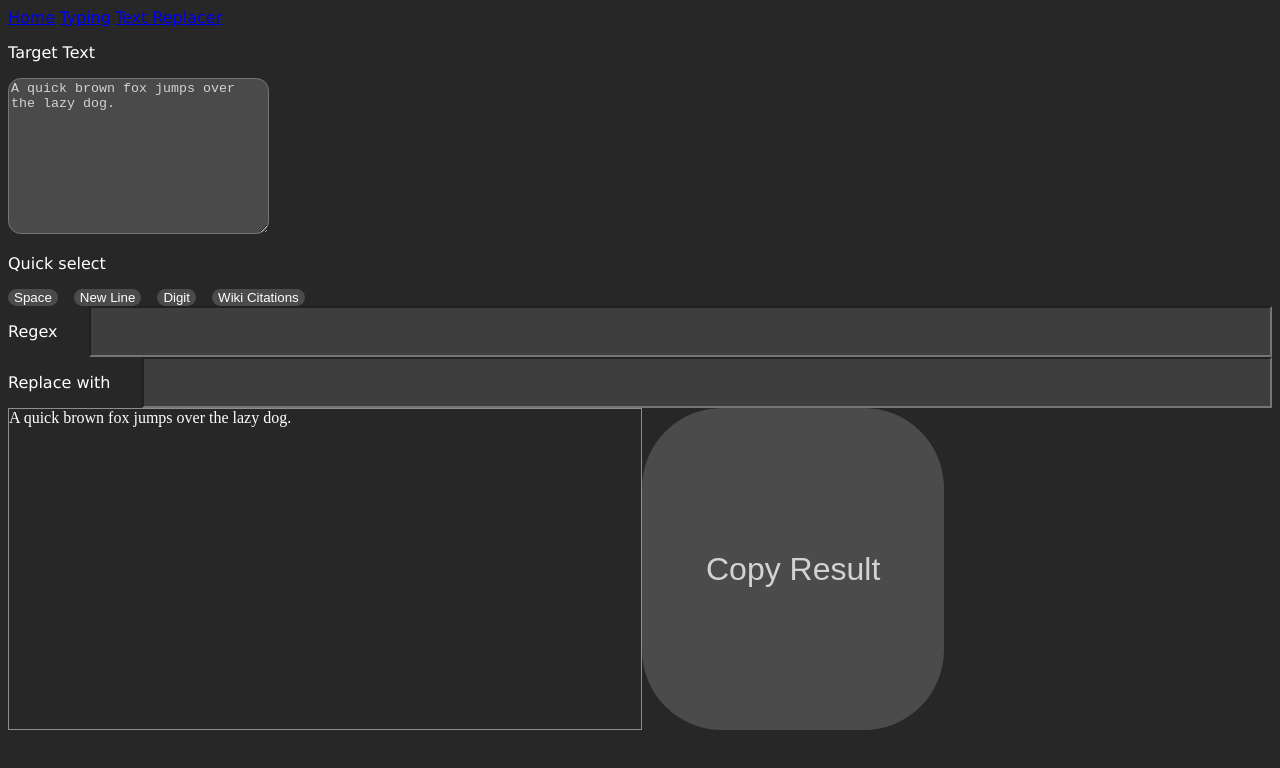
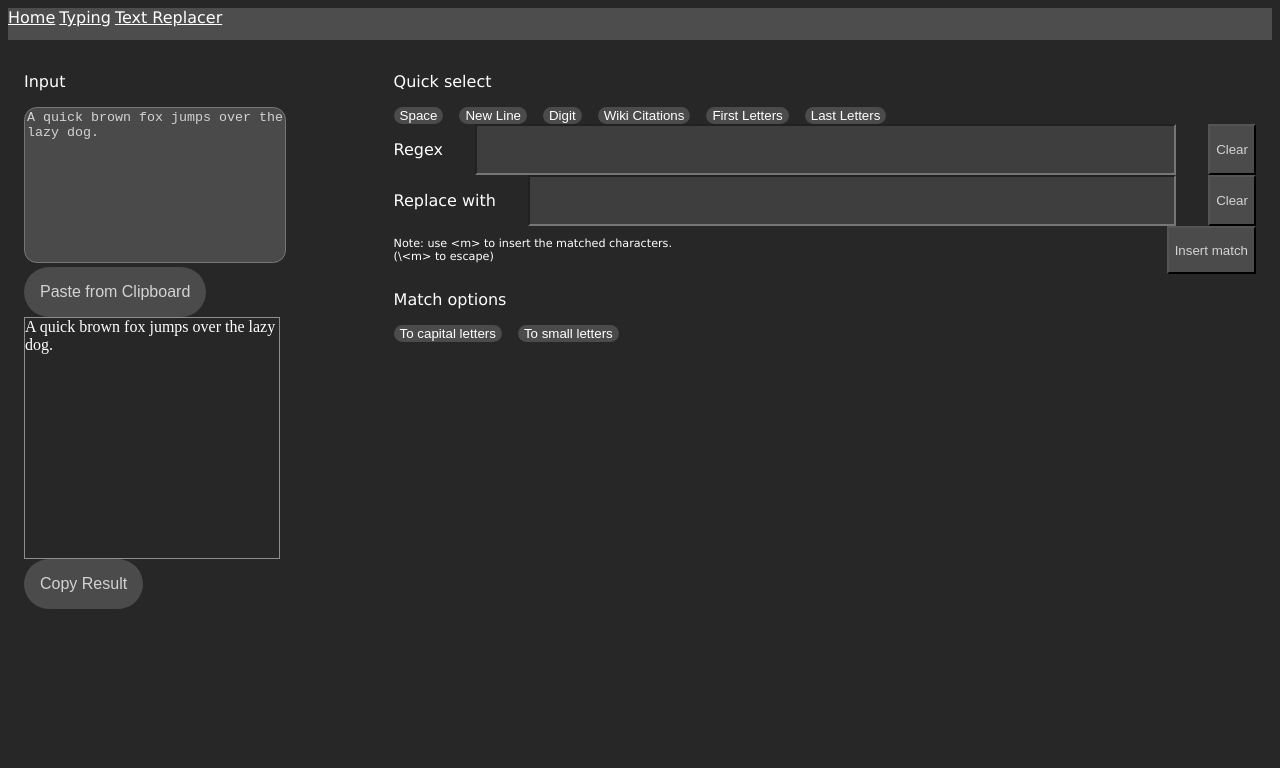
Before and after one commit to Shromeone/ShromeWeb, a SvelteKit app: page /text-replacer in a window 1280 px wide. Shown: the top 768 px of the page. Built offline with nearby package versions, Linux system fonts and the light colour scheme.

Commit message:
Text Replacer v2

```diff
--- a/src/app.css
+++ b/src/app.css
@@ -13,6 +13,7 @@ textarea {
     background-color: rgb(74, 74, 74);
     border-radius: .8rem;
     color: lightgray;
+    resize: none;
 }
 
 input {
--- a/src/routes/+layout.svelte
+++ b/src/routes/+layout.svelte
@@ -13,7 +13,13 @@
 <slot />
 
 <style>
+  nav {
+    width: 100%;
+    height: 2rem;
+    background-color: rgb(77, 77, 77);
+  }
   a {
     font-family: Verdana;
+    color: white;
   }
 </style>
--- a/src/routes/text-replacer/+page.svelte
+++ b/src/routes/text-replacer/+page.svelte
@@ -4,8 +4,11 @@
   import Checkbox from "./Checkbox.svelte";
   import { onMount } from "svelte";
   import { quickSelectOptions } from "./quick-select";
-  let quickRegex = "";
+  import { matchOptions } from "./match-options";
+
   let quickRegexList = [];
+  let matchOptionsList = [];
+
   let regexInput;
   let regexCmd = "";
   let result = "";
@@ -15,87 +18,178 @@
   onMount(() => {
     updateResult();
   });
+
+  function replaceFunc(match) {
+    let matchWithOptions = match;
+
+    for (let func of matchOptionsList) {
+      matchWithOptions = func(matchWithOptions);
+      matchWithOptions;
+    }
+
+    let newStr = replacer.replace(/(?<!\\)<m>/g, matchWithOptions);
+    newStr = newStr.replace(/\\<m>/, "<m>");
+
+    return newStr;
+  }
   function updateResult() {
     try {
-      result = textToReplace.replace(new RegExp(regexCmd, "g"), replacer);
+      result = textToReplace.replace(new RegExp(regexCmd, "g"), replaceFunc);
       regexInput.setError(false);
-    } catch {
+    } catch (err) {
+      console.log(err.message);
       regexError();
     }
   }
 
   function regexError() {
+    if (!regexInput) return;
     regexInput.setError(true);
   }
 
   function setRegexToQuick() {
     regexCmd = quickRegexList.join("|");
-    updateResult();
   }
 
   function quickRegexChange(val = "", add = true) {
     if (add) {
-      quickRegexList.push(val);
+      if (!quickRegexList.includes(val)) quickRegexList.push(val);
     } else {
+      if (quickRegexList.includes(val))
         quickRegexList.splice(quickRegexList.indexOf(val), 1);
     }
-    console.log(quickRegexList);
     setRegexToQuick();
   }
 
-  function handleCheckboxClick(e) {
-    quickRegexChange(e.detail.regex, e.detail.checked);
+  function insertMatch() {
+    replacer += "<m>";
+  }
+
+  function matchOptionChange(val = () => "", add = true) {
+    if (add) {
+      matchOptionsList.push(val);
+    } else {
+      matchOptionsList.splice(matchOptionsList.indexOf(val), 1);
+    }
+    matchOptionsList = matchOptionsList;
+    console.log(matchOptionsList);
+  }
+
+  // function handleQuickCheckboxClick(regex, checked) {
+  //   quickRegexChange(regex, e.detail.checked);
+  // }
+
+  // function handleMatchCheckboxClick(e) {
+  //   matchOptionChange(e.detail.param, e.detail.checked);
+  // }
+
+  function pasteFromClipboard() {
+    navigator.clipboard.readText().then((txt) => {
+      textToReplace = txt;
+      updateResult();
+    });
   }
 
   function copyResult() {
     navigator.clipboard.writeText(result);
     alert("Copy success!");
   }
+
+  $: {
+    console.log(replacer, regexCmd, textToReplace, matchOptionsList);
+    updateResult();
+  }
 </script>
 
-<p>Target Text</p>
+<div class="horizontal">
+  <div class="input-output">
+    <p>Input</p>
     <textarea
       class="content"
       name="content"
-  cols="30"
       rows="10"
       placeholder="Enter the text that you want to replace here"
       bind:value={textToReplace}
       on:input={updateResult}
       on:change={updateResult}
     ></textarea>
+    <button on:click={pasteFromClipboard} class="paste-btn"
+      >Paste from Clipboard</button
+    >
+    <div class="result">
+      <div class="result-text">{result}</div>
+    </div>
+    <button on:click={copyResult} class="copy-btn">Copy Result</button>
+  </div>
+  <div class="options">
     <p>Quick select</p>
     <div class="quick-options">
       {#each quickSelectOptions as option}
-    <Checkbox regex={option.regex} on:click={handleCheckboxClick}
+        <Checkbox on:click={(e) => quickRegexChange(option.regex, e.detail)}
           >{option.text}</Checkbox
         >
       {/each}
     </div>
     <Input
       on:update={updateResult}
+      on:change={updateResult}
       text="Regex"
       bind:this={regexInput}
       bind:value={regexCmd}
     />
-<Input on:update={updateResult} text="Replace with" bind:value={replacer} />
-
-<div class="result">
-  <div class="result-text">{result}</div>
-  <button on:click={copyResult} class="copy-btn">Copy Result</button>
+    <Input
+      on:update={updateResult}
+      on:change={updateResult}
+      text="Replace with"
+      bind:value={replacer}
+    />
+    <div class="insert-match">
+      <p class="note">
+        Note: use &lt;m&gt; to insert the matched characters.<br />(\&lt;m&gt;
+        to escape)
+      </p>
+      <button on:click={insertMatch}>Insert match</button>
+    </div>
+    <p>Match options</p>
+    <div class="quick-options">
+      {#each matchOptions as option}
+        <Checkbox
+          param={option.func}
+          on:click={(e) => matchOptionChange(option.func, e.detail)}
+          >{option.text}</Checkbox
+        >
+      {/each}
+    </div>
+  </div>
 </div>
 
 <style>
+  .horizontal {
+    display: grid;
+    grid-template-columns: 30% 70%;
+    gap: 0;
+    margin: 1rem;
+  }
   p {
     font-family: Verdana, Geneva, Tahoma, sans-serif;
   }
-  .result-text {
-    display: inline-block;
-    overflow-y: scroll;
-    width: 50%;
-    height: 20rem;
-    border: 1px solid rgb(142, 142, 142);
-    color: white;
+
+  .insert-match {
+    display: flex;
+    width: 100%;
+    justify-content: space-between;
+  }
+
+  .note {
+    font-size: 0.7rem;
+  }
+
+  .input-output {
+    width: 20vw;
+  }
+
+  .input-output textarea {
+    width: 100%;
   }
 
   .quick-options {
@@ -104,27 +198,38 @@
     width: 100%;
   }
 
+  .result-text {
+    display: inline-block;
+    overflow-y: scroll;
+    width: 100%;
+    height: 15rem;
+    border: 1px solid rgb(142, 142, 142);
+    color: white;
+  }
+  .result {
+    display: flex;
+  }
+
   .error {
     border: red;
   }
 
-  .result {
-    display: flex;
-  }
-
-  .copy-btn {
+  .copy-btn,
+  .paste-btn {
     border-radius: 5rem;
     border: none;
-    padding: 2em;
-    font-size: 2rem;
+    padding: 1em;
+    font-size: 1rem;
     transition: all 0.3s;
   }
 
-  .copy-btn:hover {
+  .copy-btn:hover,
+  .paste-btn:hover {
     background-color: rgb(125, 0, 21);
   }
 
-  .copy-btn:active {
+  .copy-btn:active,
+  .paste-btn:active {
     opacity: 80%;
   }
 </style>
--- a/src/routes/text-replacer/Checkbox.svelte
+++ b/src/routes/text-replacer/Checkbox.svelte
@@ -1,12 +1,13 @@
 <script>
+  // @ts-nocheck
+
   import { createEventDispatcher } from "svelte";
   const dispatch = createEventDispatcher();
   let checked = false;
-  export let regex = "";
 
   function toggleCheck() {
     checked = !checked;
-    dispatch("click", { regex, checked });
+    dispatch("click", checked);
   }
 </script>
 
@@ -14,7 +15,6 @@
   <button class={checked ? "checked" : ""} on:click={toggleCheck}
     ><slot /></button
   >
-  <!-- <input type="checkbox" bind:checked on:click={toggleCheck} /> -->
 </div>
 
 <style>
--- a/src/routes/text-replacer/Input.svelte
+++ b/src/routes/text-replacer/Input.svelte
@@ -21,11 +21,13 @@
   <input
     class={error ? "error" : ""}
     bind:value
-    placeholder
+    {placeholder}
     on:input={update}
     on:change={update}
     type="text"
   />
+
+  <button on:click={() => (value = "")}>Clear</button>
 </div>
 
 <style>
--- /dev/null
+++ b/src/routes/text-replacer/match-options.js
@@ -0,0 +1,6 @@
+export const matchOptions = [
+    {text: "To capital letters",
+func: ((m='') => m.toUpperCase())},
+{text: "To small letters",
+func: ((m='') => m.toLowerCase())}
+]
--- a/src/routes/text-replacer/quick-select.js
+++ b/src/routes/text-replacer/quick-select.js
@@ -2,5 +2,7 @@ export const quickSelectOptions = [
     { regex: " ", text: "Space" },
     { regex: "\\n", text: "New Line" },
     { regex: "\\d", text: "Digit"},
-    { regex: `[\\d+]`, text: "Wiki Citations"}
+    { regex: `\\[\\d+\\]`, text: "Wiki Citations"},
+    { regex: `\\b\\w`, text: "First Letters"},
+    { regex: `\\w\\b`, text: "Last Letters"}
   ];
```
Lines whose indentation alone changed are shown as unchanged.
